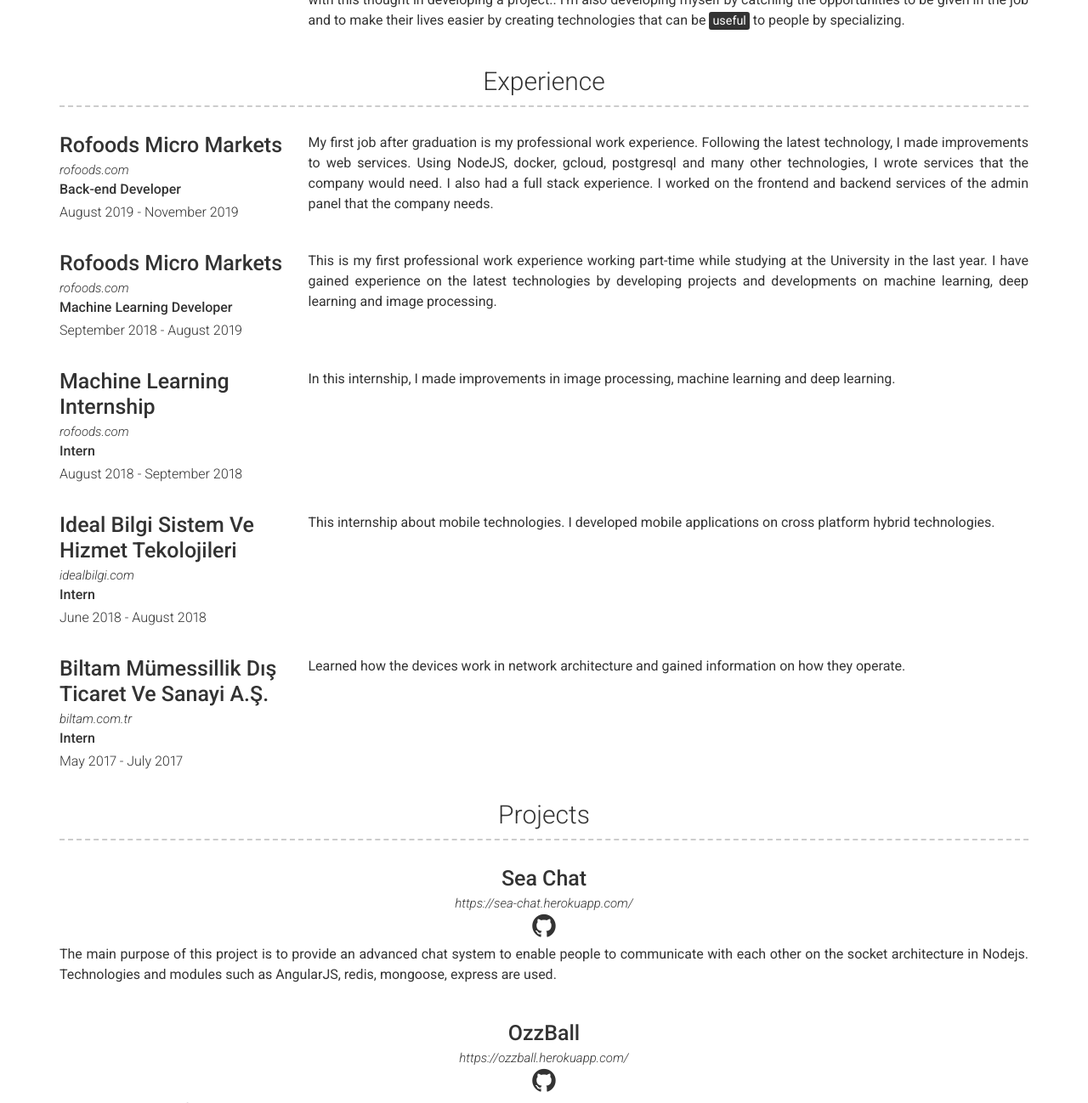
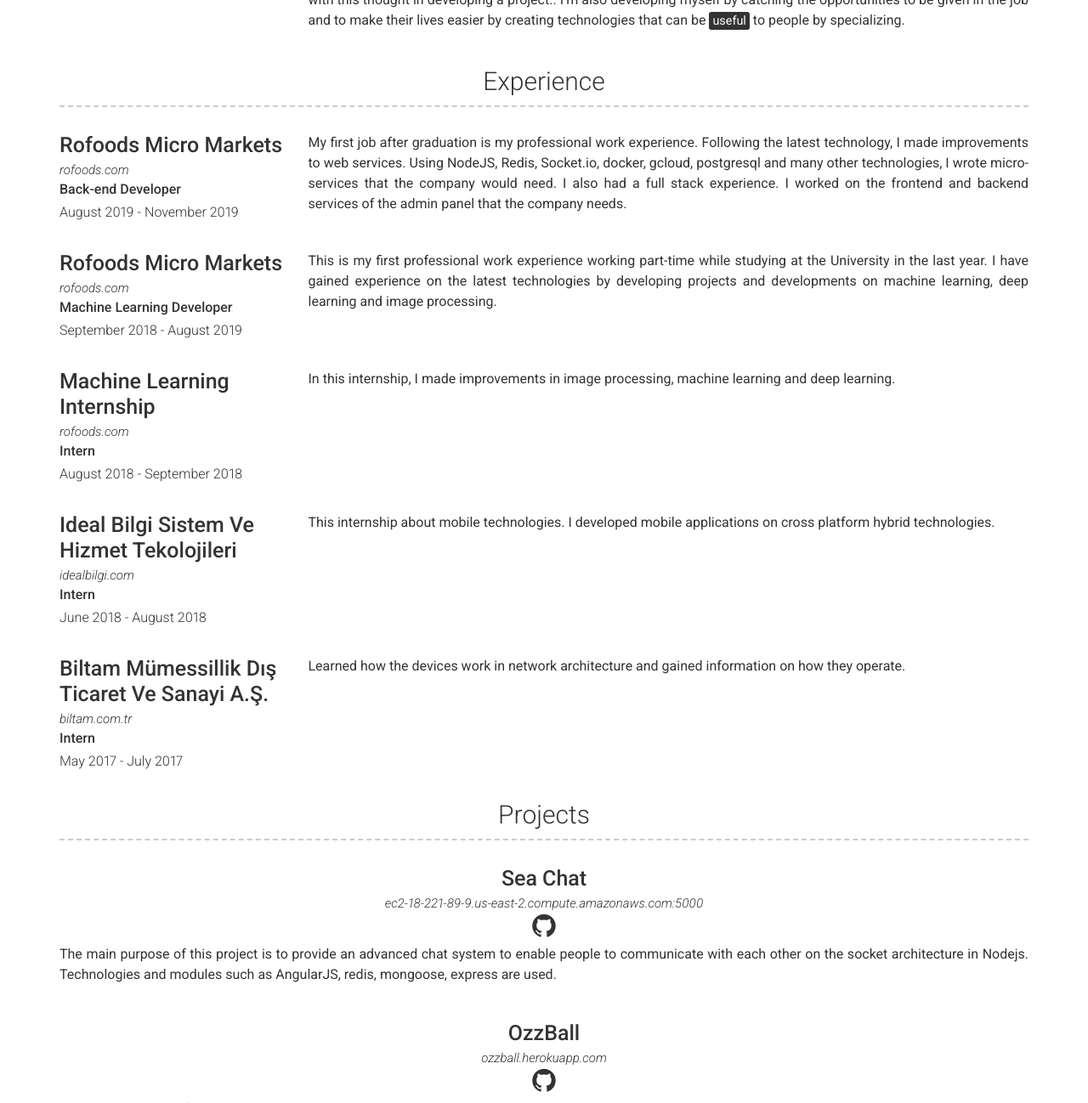
Before and after one commit to ryuz4k1/murat-ozer, a Jekyll site: the page built from index.md, in a window 1280 px wide and 1400 px high, scrolled down 404 px, cut to the strip 102-1400 px from the top of the window. Shown: the whole strip at 85% size. Built offline with Jekyll 4.4.1, drawn with Linux system fonts in a browser that asks for light colours; some of the changed text lies outside the part shown.

```diff
--- a/_config.yml
+++ b/_config.yml
@@ -11,9 +11,9 @@ phone: 0532 420 12 11
 # Social links
 twitter_username: ozerimsi
 github_username:  ryuz4k1
-hackerrank_username: ryuz4k1
 instagram_username: ozerimsi
 linkedin_username: murat-özer-96a265144
+hackerrank_username: ryuzak1
 
 # About Section
 # about_title: About Me (Use this to override about section title)
@@ -40,7 +40,7 @@ interests_title: "Interest"
 
 book_title: "Books / Hobbies"
 
-certificate_title: "Attendance Certificates"
+certificate_title: "Certificates"
 
 # Books
 books_content: |
@@ -56,8 +56,9 @@ books_content: |
 
 # Certificates
 certificate_content: |
-  <li> 'M001:' MongoDB Basics Course Completion Confirmation</li>
-  <li>Doğuş University Information Club 20-21 April 2017 Certificate of participation in <mark> Data Analytic </mark> analytic activity.</li>
+  <li>All-round Javascript & Node.JS - <a href="https://www.udemy.com/certificate/UC-1WOL2YEN/">Certificate</a></li>
+  <li>M001 <mark> MongoDB Basics</mark> Course Completion Confirmation <a href="https://university.mongodb.com/course_completion/0157ae47-f0ad-4006-bbad-0964325ec38b">Certificate</a></li>
+  <li>Doğuş University Information Club 20-21 April 2017 Certificate of participation in <mark> Data Analytic</mark> activity.</li>
   <li>IEEE (Institute of Electrical and Electronics Enginers) hosted by Istanbul Kültür University student community on 2-3-4 March 2018 at Istanbul Kültür University Ataköy Campus participated in the "IEEE Turkey Computer Society Congress - CSCON'18" event and successfully completed the training on <mark> Machine learning </mark> topic. </li>
   <li>Certificate of Attendance at the <mark>Career Days in Informatics</mark> event organized by Doğuş University Informatics Club on 5-6 March 2018.</li>
   <li>Artificial intelligence producing turkey / DeepCon'18 5-6 October 2018 BTK / Ankara - Deep Learning Turkey (Certificate of Attendance)</li>
--- a/_data/experience.yml
+++ b/_data/experience.yml
@@ -5,7 +5,7 @@
   job_title: Back-end Developer
   dates: August 2019 - November 2019
   description: |
-    My first job after graduation is my professional work experience. Following the latest technology, I made improvements to web services. Using NodeJS, docker, gcloud, postgresql and many other technologies, I wrote services that the company would need. I also had a full stack experience. I worked on the frontend and backend services of the admin panel that the company needs.
+    My first job after graduation is my professional work experience. Following the latest technology, I made improvements to web services. Using NodeJS, Redis, Socket.io, docker, gcloud, postgresql and many other technologies, I wrote micro-services that the company would need. I also had a full stack experience. I worked on the frontend and backend services of the admin panel that the company needs.
 
 - layout: left
   company: Rofoods Micro Markets
--- a/_data/projects.yml
+++ b/_data/projects.yml
@@ -1,21 +1,21 @@
 # Project template
 - layout: top-middle
   name: Sea Chat
-  link: https://sea-chat.herokuapp.com/
+  link: ec2-18-221-89-9.us-east-2.compute.amazonaws.com:5000
   github: ryuz4k1/SeaChat
   description: |
     The main purpose of this project is to provide an advanced chat system to enable people to communicate with each other on the socket architecture in Nodejs. Technologies and modules such as AngularJS, redis, mongoose, express are used.
 
 - layout: top-middle
   name: OzzBall
-  link: https://ozzball.herokuapp.com/
+  link: ozzball.herokuapp.com
   github: ryuz4k1/OzzBall
   description: |
     The main purpose of this project is to understand socket architecture in Nodejs. Socketio module is used. The service it provides is; everyone has a ball and everyone can talk to each other instantly.
 
 - layout: top-middle
   name: Simple Webservice API using NodeJS
-  link: https://c-movie-api.herokuapp.com/
+  link: c-movie-api.herokuapp.com
   github: ryuz4k1/movie-api
   description: |
     The main purpose of this project is to create a public web service provider. This service offers us information such as movies, series, directors. I have enabled this service to run for free via heroku. But it needs a token to retrieve data from this service.
--- a/_includes/header.html
+++ b/_includes/header.html
@@ -37,7 +37,7 @@
         {%- if site.googleplus_username -%}
           <li>
             <a target="_blank" href="https://www.hackerrank.com/{{ site.hackerrank_username| escape }}" class="button button--sacnite button--round-l">
-              <i class="fa fa-hackerrank" title="Hackerrank link"></i>
+              <i class="fa" title="Hackerrank link"></i>
             </a>
           </li>
         {%- endif -%}
```
